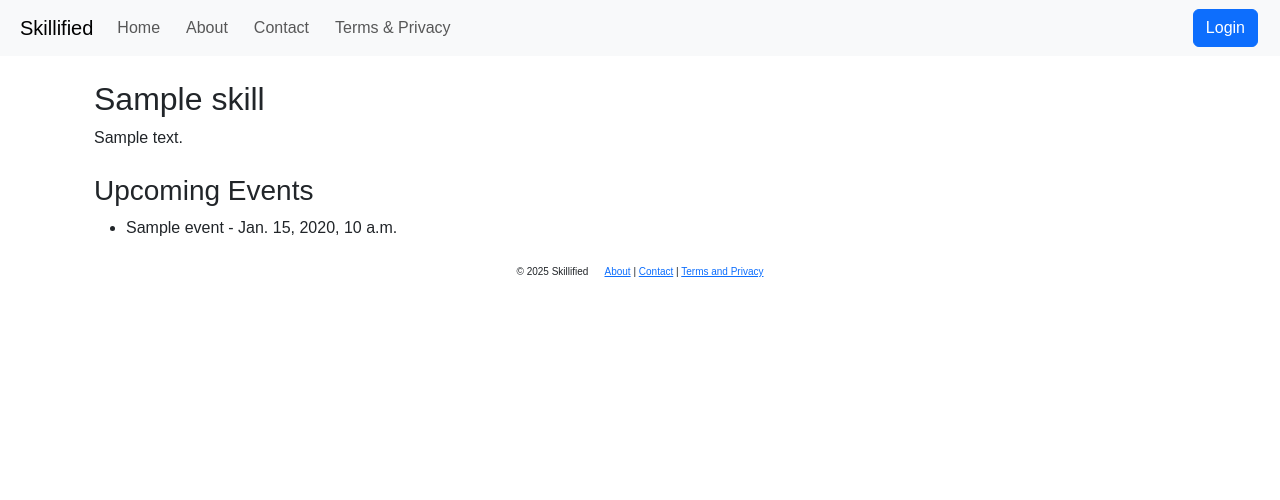
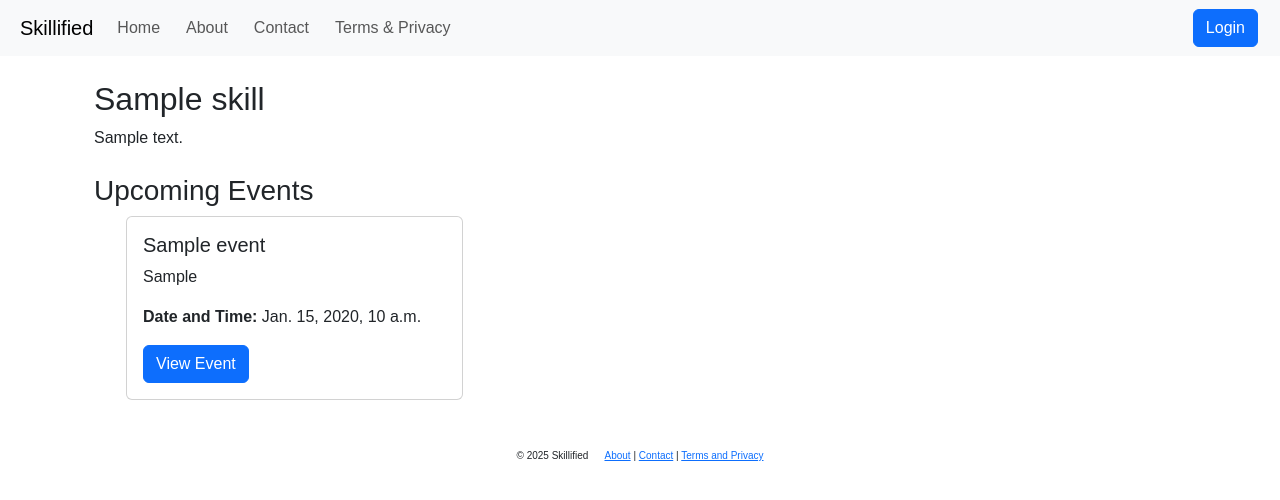
Before and after one commit to dbeckett93/skillified, a Django app: page /skill/1/ in a window 1280 px wide. Shown: the top 500 px of the page. Run offline with Django 5.2, Linux system fonts and the light colour scheme; tables that the repository leaves empty hold one stand-in row (values such as "Sample post").

Commit message:
Enhance skill detail page: improve upcoming events display with card layout and event overview

```diff
--- a/main/templates/main/skill_detail.html
+++ b/main/templates/main/skill_detail.html
@@ -11,9 +11,20 @@
     {% endif %}
     <h3 class="mt-4">Upcoming Events</h3>
     <ul>
-        {% for event in upcoming_events %}
-        <li>{{ event.title }} - {{ event.date_time }}</li>
-        {% endfor %}
+        <div class="row">
+            {% for event in upcoming_events %}
+            <div class="col-md-4 mb-4">
+                <div class="card">
+                    <div class="card-body">
+                        <h5 class="card-title">{{ event.title }}</h5>
+                        <p class="card-text">{{ event.overview }}</p>
+                        <p><strong>Date and Time:</strong> {{ event.date_time }}</p>
+                        <a href="{% url 'event_detail' event.id %}" class="btn btn-primary">View Event</a>
+                    </div>
+                </div>
+            </div>
+            {% endfor %}
+        </div>
     </ul>
 </div>
 {% endblock %}
```
